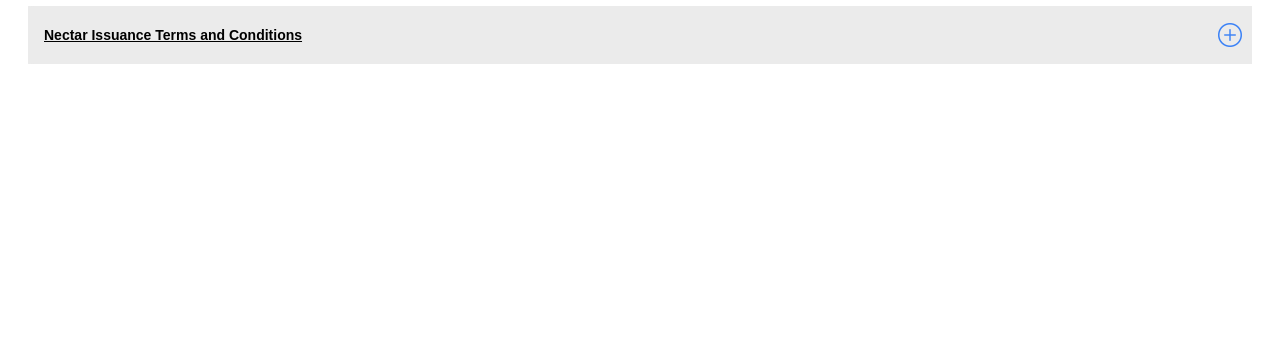
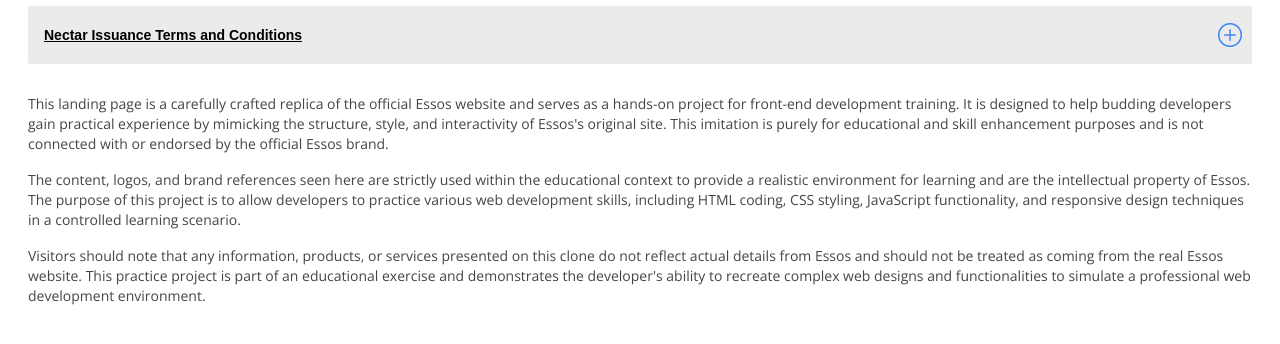
Before and after one commit to ElJefe111944/Esso-Clone, a Vue app: page / in a window 1280 px wide. Shown: the part 3550-3894 px from the top of the page. Before the commit the page ends 3648 px from the top, so only its background shows below. Built offline with nearby package versions, Linux system fonts and the light colour scheme; a web font is replaced by a local one.

Commit message:
Disclaimer component created & styled

```diff
--- a/src/App.vue
+++ b/src/App.vue
@@ -13,6 +13,7 @@
 import ContentSpot from './components/content/ContentSpot.vue';
 import CardContentContainer from './components/content/CardContentContainer.vue';
 import TermsContainer from './components/terms/TermsContainer.vue';
+import Disclaimer from './components/terms/Disclaimer.vue';
 
 
 const componentSpots = reactive(componentData);
@@ -30,6 +31,7 @@
       <ContentSpot v-for="content in componentSpots" :key="content.id" :content="content" />
       <CardContentContainer :cards="cards" />
       <TermsContainer />
+      <Disclaimer />
     </BaseContainer>
   </BaseTemplate>
 </template>
--- /dev/null
+++ b/src/components/terms/Disclaimer.vue
@@ -0,0 +1,15 @@
+<template>
+    <div class="py-4">
+        <p class="text-sm text-primaryGrayIcons font-sans">
+            This landing page is a carefully crafted replica of the official Essos website and serves as a hands-on project for front-end development training. It is designed to help budding developers gain practical experience by mimicking the structure, style, and interactivity of Essos's original site. This imitation is purely for educational and skill enhancement purposes and is not connected with or endorsed by the official Essos brand.
+        </p>
+        <p class="text-sm text-primaryGrayIcons font-sans">
+            The content, logos, and brand references seen here are strictly used within the educational context to provide a realistic environment for learning and are the intellectual property of Essos. The purpose of this project is to allow developers to practice various web development skills, including HTML coding, CSS styling, JavaScript functionality, and responsive design techniques in a controlled learning scenario.
+        </p>
+        <p class="text-sm text-primaryGrayIcons font-sans">
+            Visitors should note that any information, products, or services presented on this clone do not reflect actual details from Essos and should not be treated as coming from the real Essos website. This practice project is part of an educational exercise and demonstrates the developer's ability to recreate complex web designs and functionalities to simulate a professional web development environment.
+        </p>
+    </div>
+</template>
+
+<style scoped></style>
```
